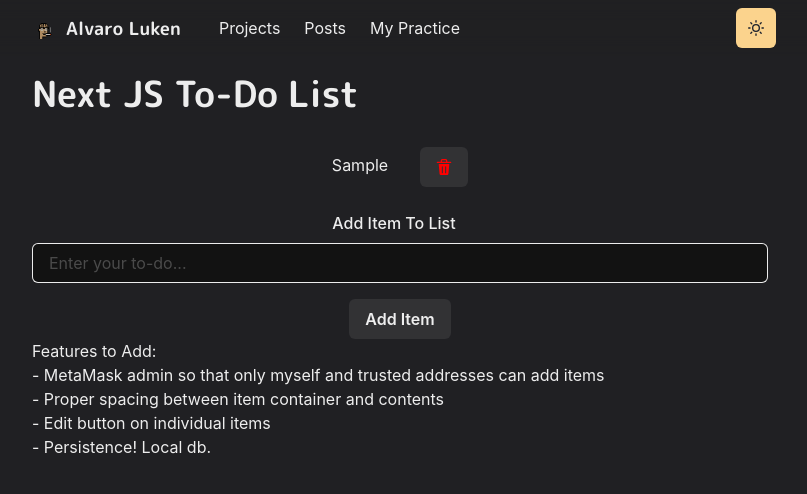
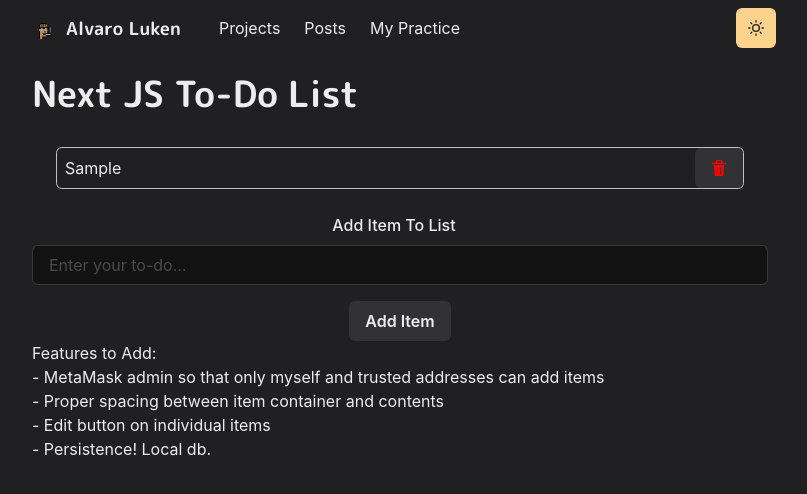
Before and after one commit to AlvaroLuken/my-homepage, a Next.js app: page /practice-projects/to-do-list in a window 1280 px wide. Both pictures are taken after typing "Sample" into the empty fields and a click on the button "Add Item". Shown: the top 494 px of the page, without its empty margins (240-1047 px from the left). Built offline with nearby package versions, Linux system fonts and the light colour scheme.

Commit message:
add space between

```diff
--- a/pages/practice-projects/to-do-list.js
+++ b/pages/practice-projects/to-do-list.js
@@ -42,8 +42,15 @@ const ToDoList = () => {
       <List align="center">
         {
           list.length >= 1 ? list.map((todoItem, idx) => {
-            return <ListItem m={6} key={idx}>
-              {todoItem}<Button ml={8} onClick={(e) => {
+            return <ListItem
+              style={{
+                display: 'flex',
+                justifyContent: 'space-between',
+                border: ".8px solid #bfbfbf",
+                borderRadius: "5.9px"}}
+                m={6}
+                key={idx}>
+              <Text noOfLines={1} p={2}>{todoItem}</Text><Button ml={8} onClick={(e) => {
                 e.preventDefault()
                 handleDelete(todoItem)
               }}><DeleteIcon color="red" /></Button>
@@ -58,7 +65,6 @@ const ToDoList = () => {
           placeholder='Enter your to-do...'
           value={userInput}
           bg={useColorModeValue('#ffffff40', 'gray200')}
-          borderColor={'gray200'}
           onChange={handleInputChange}
           onKeyPress={handleKeyPress}
           />
```
